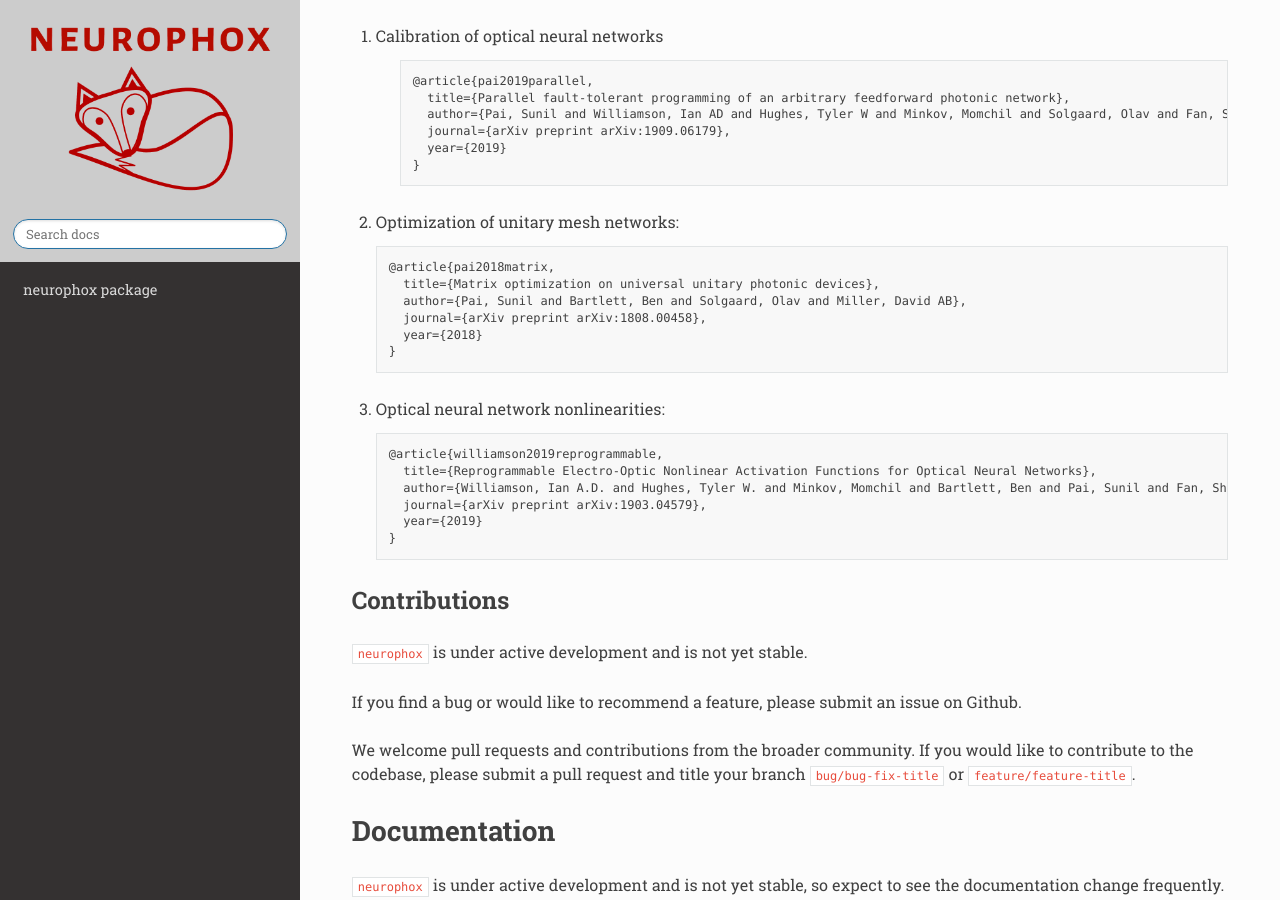
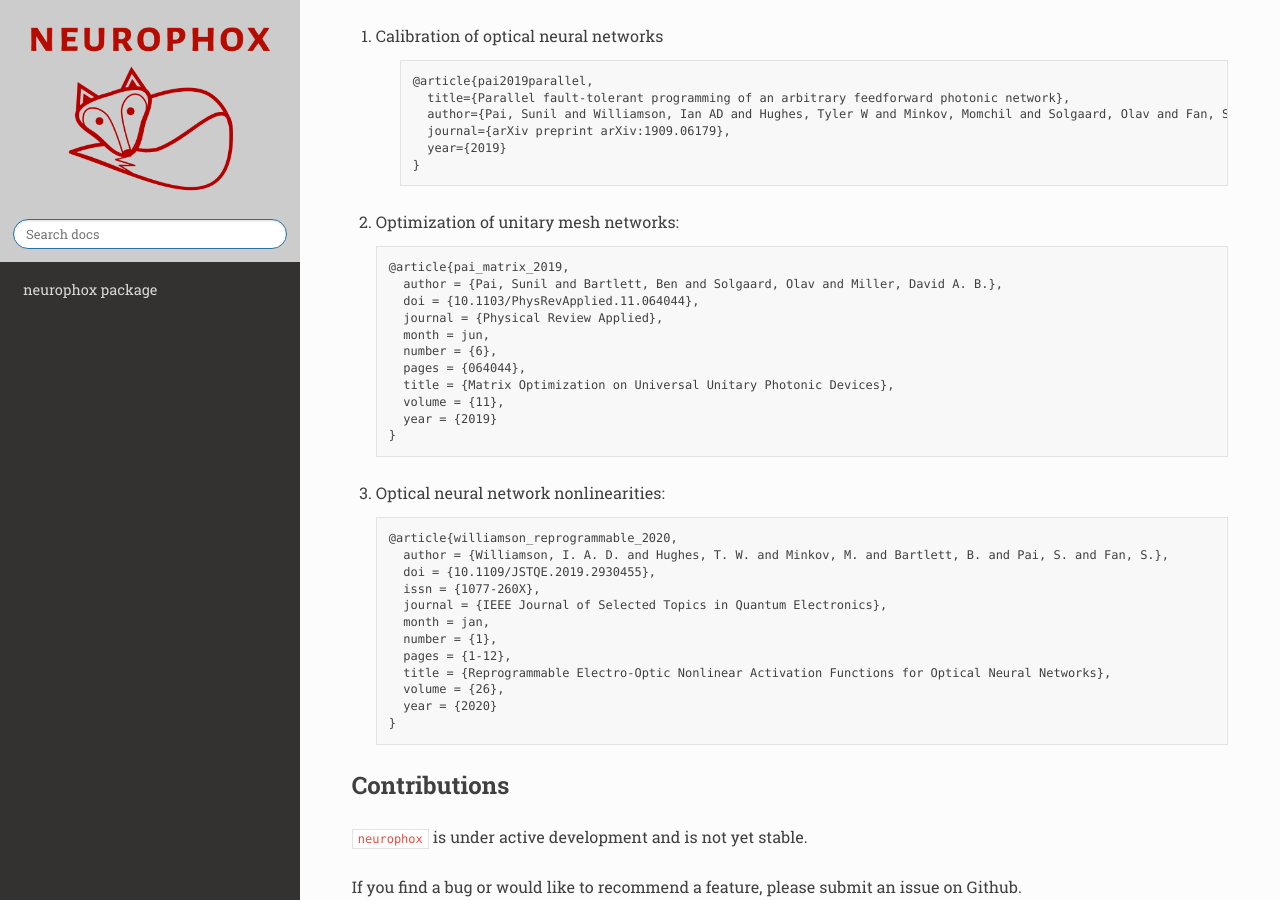
Before and after one commit to solgaardlab/neurophox, a Sphinx documentation site: the page built from doc/source/index.rst, in a window 1280 px wide and 900 px high, scrolled down 9224 px. Built offline with Sphinx 7.4.7 and the Read the Docs theme 2.0.0, drawn with Linux system fonts in a browser that asks for light colours; nearby versions of some CDN libraries; some web fonts are replaced; library files that are not in the unit come from our copies; formulas are drawn with MathJax 3; pages that are not in the unit, such as notebooks, are missing from menus; some of the changed text lies outside the part shown.

Commit message:
added torch to neurophox.rst

```diff
--- a/doc/source/index.rst
+++ b/doc/source/index.rst
@@ -237,22 +237,33 @@ If you find this repository useful, please cite at least one of the following pa
 
    .. code-block:: text
 
-       @article{pai2018matrix,
-         title={Matrix optimization on universal unitary photonic devices},
-         author={Pai, Sunil and Bartlett, Ben and Solgaard, Olav and Miller, David AB},
-         journal={arXiv preprint arXiv:1808.00458},
-         year={2018}
+       @article{pai_matrix_2019,
+         author = {Pai, Sunil and Bartlett, Ben and Solgaard, Olav and Miller, David A. B.},
+         doi = {10.1103/PhysRevApplied.11.064044},
+         journal = {Physical Review Applied},
+         month = jun,
+         number = {6},
+         pages = {064044},
+         title = {Matrix Optimization on Universal Unitary Photonic Devices},
+         volume = {11},
+         year = {2019}
        }
 
 #. Optical neural network nonlinearities:
 
    .. code-block:: text
 
-       @article{williamson2019reprogrammable,
-         title={Reprogrammable Electro-Optic Nonlinear Activation Functions for Optical Neural Networks},
-         author={Williamson, Ian A.D. and Hughes, Tyler W. and Minkov, Momchil and Bartlett, Ben and Pai, Sunil and Fan, Shanhui},
-         journal={arXiv preprint arXiv:1903.04579},
-         year={2019}
+       @article{williamson_reprogrammable_2020,
+         author = {Williamson, I. A. D. and Hughes, T. W. and Minkov, M. and Bartlett, B. and Pai, S. and Fan, S.},
+         doi = {10.1109/JSTQE.2019.2930455},
+         issn = {1077-260X},
+         journal = {IEEE Journal of Selected Topics in Quantum Electronics},
+         month = jan,
+         number = {1},
+         pages = {1-12},
+         title = {Reprogrammable Electro-Optic Nonlinear Activation Functions for Optical Neural Networks},
+         volume = {26},
+         year = {2020}
        }
 
 Contributions
--- a/doc/source/neurophox.rst
+++ b/doc/source/neurophox.rst
@@ -11,6 +11,7 @@ Subpackages
     neurophox.ml
     neurophox.numpy
     neurophox.tensorflow
+    neurophox.torch
 
 
 neurophox.helpers module
```
